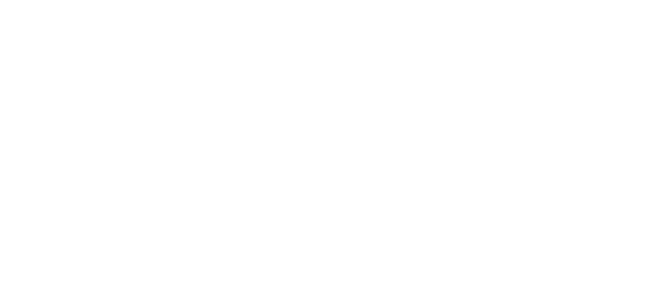
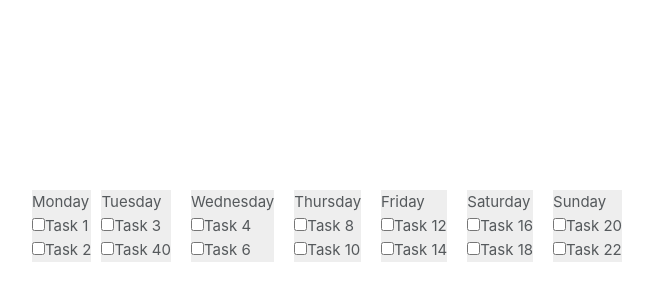
Before and after one commit to teatimehr13/WeekTodoList, a Vue app: page / in a window 1280 px wide. Shown: the part 174-474 px from the top of the page, without its empty margins (200-853 px from the left). Built offline with nearby package versions, Linux system fonts and the light colour scheme.

Commit message:
完成編輯切換

```diff
--- a/package.json
+++ b/package.json
@@ -12,7 +12,7 @@
     "pinia": "^2.1.7",
     "pinia-plugin-persistedstate": "^3.2.1",
     "vue": "^3.4.21",
-    "vuedraggable": "^2.24.3"
+    "vuedraggable": "^4.1.0"
   },
   "devDependencies": {
     "@vitejs/plugin-vue": "^5.0.4",
--- a/src/App.vue
+++ b/src/App.vue
@@ -1,17 +1,17 @@
 <script setup>
-
+import WeekTodo from '@/components/WeekTodo.vue';
 </script>
 
 <template>
-  <header>
-
-  </header>
-
   <main>
-
+    <WeekTodo></WeekTodo>
   </main>
 </template>
 
-<style scoped>
-
+<style>
+  *{
+    padding: 0;
+    margin: 0;
+    list-style: none;
+  }
 </style>
--- a/src/components/WeekTodo.vue
+++ b/src/components/WeekTodo.vue
@@ -0,0 +1,102 @@
+<script setup>
+import { ref, defineComponent, nextTick } from 'vue'
+
+import draggable from 'vuedraggable'
+
+defineComponent({
+    components: [
+        { 'draggable': draggable },
+    ]
+});
+
+const weekTasks = ref({
+    Monday: [{ task: 'Task 1', id: 1, isChecked:false }, { task: 'Task 2', id: 2, isChecked:false }],
+    Tuesday: [{ task: 'Task 3', id: 3, isChecked:false }, { task: 'Task 40', id: 4, isChecked:false }],
+    Wednesday: [{ task: 'Task 4', id: 5, isChecked:false }, { task: 'Task 6', id: 7, isChecked:false }],
+    Thursday: [{ task: 'Task 8', id: 9, isChecked:false }, { task: 'Task 10', id: 11, isChecked:false }],
+    Friday: [{ task: 'Task 12', id: 13, isChecked:false }, { task: 'Task 14', id: 15, isChecked:false }],
+    Saturday: [{ task: 'Task 16', id: 17, isChecked:false }, { task: 'Task 18', id: 19, isChecked:false }],
+    Sunday: [{ task: 'Task 20', id: 21, isChecked:false }, { task: 'Task 22', id: 23, isChecked:false }]
+});
+
+let isEdit = ref(null);
+
+const onMove = () => {
+    console.log(weekTasks.value);
+};
+
+const toggleClick = (data) => {
+    data.isChecked = !data.isChecked;
+}
+
+const swEditInput = (id) => {
+    isEdit.value === id ? isEdit.value = null : isEdit.value = id;
+
+    nextTick(() => {
+    if (inputRefs.value[id]) {
+      console.log(inputRefs.value[id]);
+      inputRefs.value[id].focus();
+    }
+  });
+}
+
+//使用id做為key or 使用兩層index作為target
+let inputRefs = ref([]);
+
+
+</script>
+
+<template>
+    <div class="week-container">
+        <div v-for="(tasks, day) in weekTasks" :key="day" class="day-container">
+            <div>
+                <h4>{{ day }}</h4>
+            </div>
+            <ul>
+                <draggable :list="tasks" group="tasks" @start="drag = true" @end="drag = false" item-key="id"
+                    :move="onMove">
+                    <template #item="{ element, index }">
+                        <li>
+                            <div v-show="isEdit != element.id">
+                                <input type="checkbox" v-model="element.isChecked">
+                                <span @click="toggleClick(element)" @dblclick="swEditInput(element.id)">{{ element.task }}</span>
+                            </div>
+                            <div v-show="isEdit == element.id">
+                                <input type="text" v-model="element.task" @blur="swEditInput" @keyup.enter="$event.target.blur()"
+                                :ref="el => inputRefs[element.id] = el">
+                            </div>
+                        </li>
+                    </template>
+                </draggable>
+            </ul>
+        </div>
+    </div>
+</template>
+
+<style scoped>
+.week-container {
+    display: flex;
+    justify-content: center;
+    width: 1000px;
+    margin: auto;
+}
+
+.day-container {
+    background-color: #eee;
+    color: #55595C;
+}
+
+.day-container+.day-container {
+    margin: 0 10px;
+}
+
+input:focus {
+    outline: none;
+}
+
+input{
+    outline: none;
+    border: none;
+}
+
+</style>
--- a/src/main.js
+++ b/src/main.js
@@ -10,4 +10,4 @@
 // app.use(createPinia())
 const pinia = createPinia()
 pinia.use(piniaPluginPersistedstate)
-app.use(createPinia()).mount('#app')
+app.use(pinia).mount('#app')
```
Also changed, not shown: 1 other file (tests, documents, lock files or other folders).
